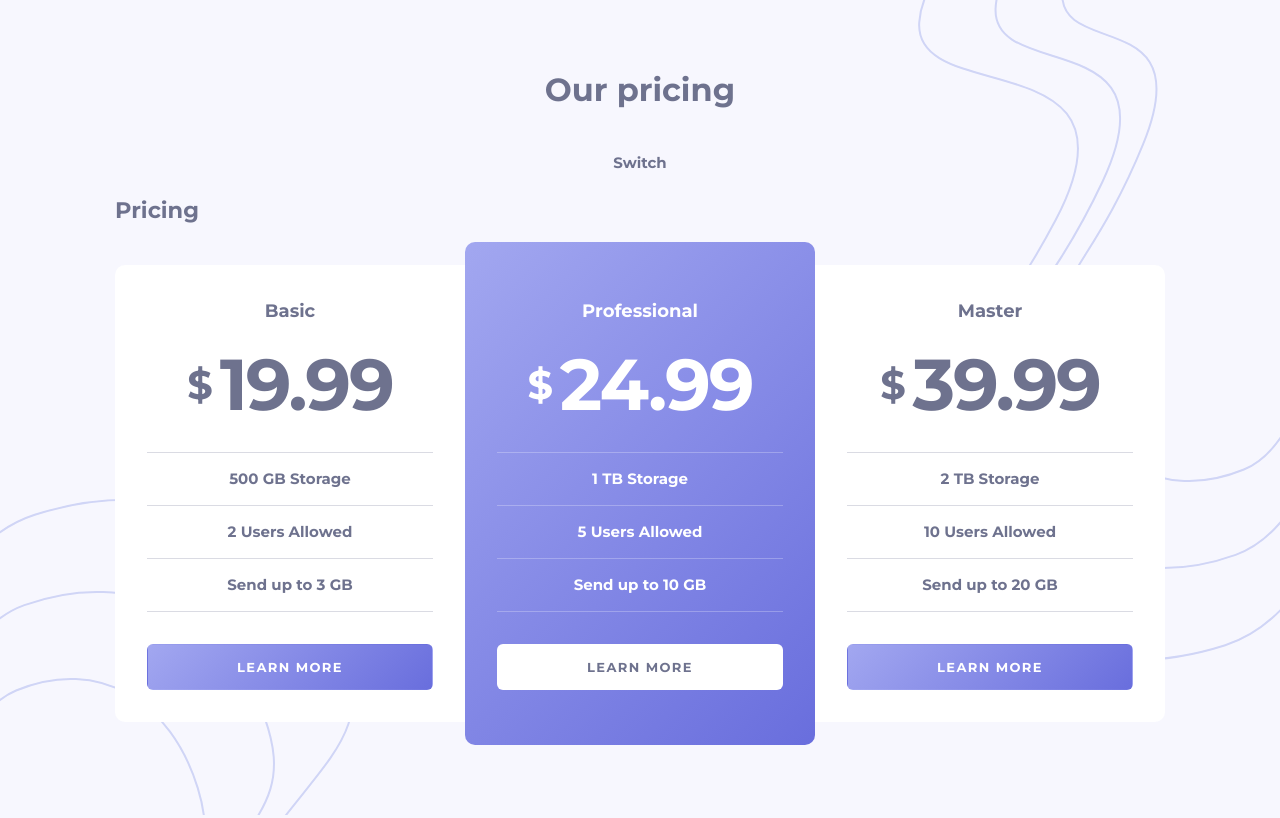
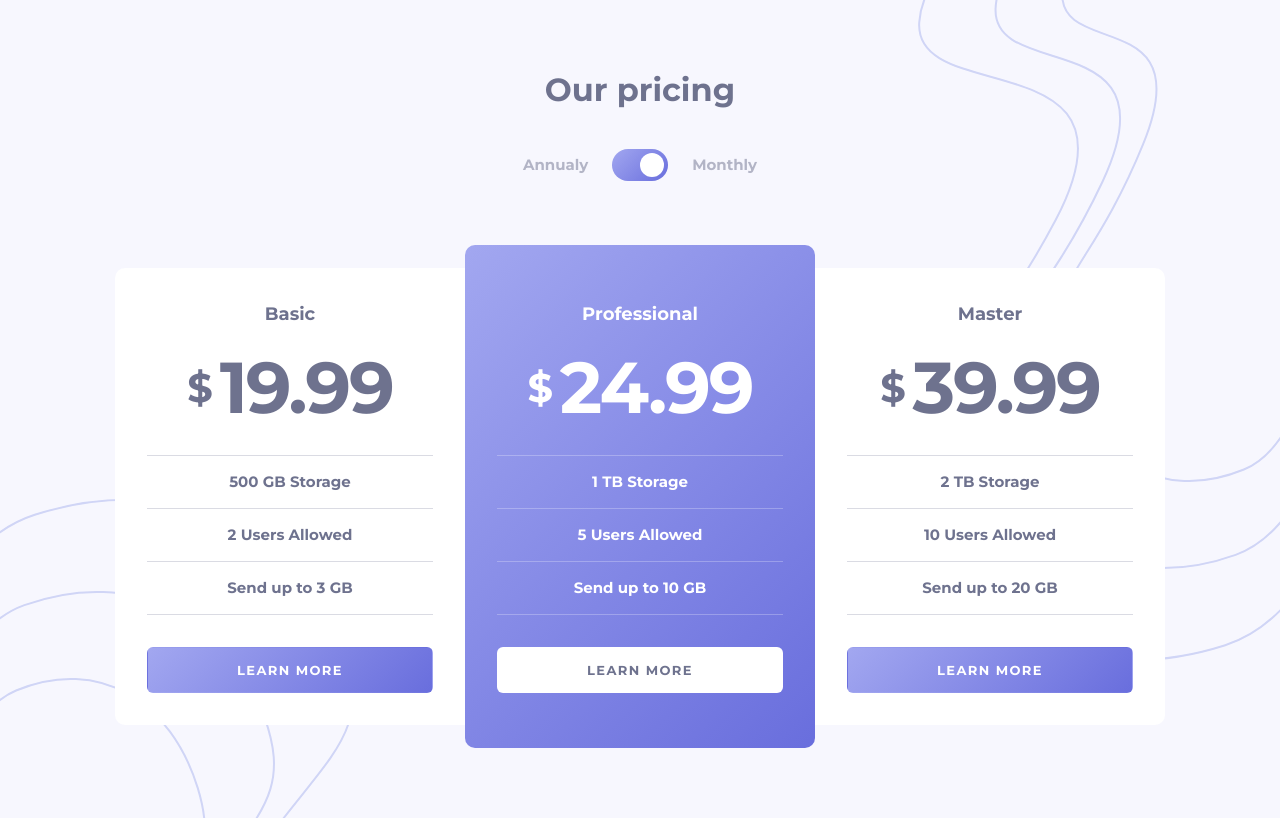
Before and after one commit to ulugbek1319/pricing-component-with-toggle, a plain HTML site: page index.html in a window 1280 px wide. Drawn offline with Linux system fonts and the light colour scheme.

Commit message:
Update plan prices on payment period change

```diff
--- a/css/styles.css
+++ b/css/styles.css
@@ -149,6 +149,68 @@ select:-webkit-autofill:focus {
 }
 
 
+/* PRICING */
+.pricing-switch {
+  margin-bottom: 64px;
+}
+
+.switch {
+  display: flex;
+  justify-content: center;
+  align-items: center;
+}
+
+.switch-label {
+  font-size: 15px;
+  line-height: 28px;
+  color: rgba(110, 114, 142, 0.5);
+  cursor: pointer;
+}
+
+.switch-label:hover {
+  color: #6e728e;
+}
+
+.switch-control {
+  position: relative;
+  padding: 4px;
+  margin-left: 24px;
+  margin-right: 24px;
+  width: 56px;
+  height: 32px;
+  border-radius: 16px;
+  background-color: #696edd;
+  background-image: linear-gradient(135deg, #A2A7F0 0%, #696EDD 100%);
+}
+
+.switch-circle {
+  width: 24px;
+  height: 24px;
+  border-radius: 50%;
+  background-color: #fff;
+  cursor: pointer;
+  transition: margin 0.3s ease;
+}
+
+.switch-control-annual,
+.switch-control-monthly {
+  position: absolute;
+  left: 0;
+  top: 0;
+  width: 100%;
+  height: 100%;
+}
+
+.switch-input-annualy:checked ~ .switch-control .switch-control-monthly,
+.switch-input-monthly:checked ~ .switch-control .switch-control-annual {
+  z-index: 5;
+}
+
+.switch-input-monthly:checked ~ .switch-control .switch-circle {
+  margin-left: 24px;
+}
+
+
 .pricing {
   width: 100%;
 }
--- a/index.html
+++ b/index.html
@@ -21,16 +21,33 @@
   <main class="main-content">
     <div class="page container">
       <h1 class="page-title">Our pricing</h1>
-      <div>Switch</div>
+      <form class="pricing-switch" action="https://echo.htmlacademy.ru" method="get">
+        <!-- SWITCH -->
+        <div class="switch">
+          <!-- SWITCH-RADIOS -->
+          <input class="switch-input-annualy visually-hidden" type="radio" name="payment_period" value="annual" id="annual-payment-radio">
+          <input class="switch-input-monthly visually-hidden" type="radio" name="payment_period" value="monthly" id="monthly-payment-radio" checked>
+
+          <label class="switch-label" for="annual-payment-radio">Annualy</label>
+          <!-- SWITCH-CONTROL -->
+          <div class="switch-control">
+            <div class="switch-circle"></div>
+            <label class="switch-control-annual" for="annual-payment-radio"></label>
+            <label class="switch-control-monthly" for="monthly-payment-radio"></label>
+          </div>
+
+          <label class="switch-label" for="monthly-payment-radio">Monthly</label>
+      </div>
+      </form>
 
       <section class="pricing">
-        <h2 class="vissualy-hidden">Pricing</h2>
+        <h2 class="visually-hidden">Pricing</h2>
         <div class="pricing-inner">
-          <section class="pricing-plan">
+          <section class="pricing-plan" data-payment-annual="19.99" data-payment-monthly="199.99">
             <h2 class="pricing-plan-title">Basic</h2>
             <div class="pricing-plan-price">
               <span class="pricing-plan-currency">$</span>
-              19.99
+              <span class="pricing-value">19.99</span>
             </div>
             <ul class="pricing-plan-features">
               <li class="pricing-plan-feature">500 GB Storage</li>
@@ -40,11 +57,11 @@
             <a class="button button-block button-primary" href="#">Learn more</a>
           </section>
 
-          <section class="pricing-plan pricing-plan-best">
+          <section class="pricing-plan pricing-plan-best" data-payment-annual="24.99" data-payment-monthly="249.99">
             <h2 class="pricing-plan-title">Professional</h2>
             <div class="pricing-plan-price">
               <span class="pricing-plan-currency">$</span>
-              24.99
+              <span class="pricing-value">24.99</span>
             </div>
             <ul class="pricing-plan-features">
               <li class="pricing-plan-feature">1 TB Storage</li>
@@ -54,11 +71,11 @@
             <a class="button button-block button-white" href="#">Learn more</a>
           </section>
 
-          <section class="pricing-plan">
+          <section class="pricing-plan" data-payment-annual="39.99" data-payment-monthly="399.99">
             <h2 class="pricing-plan-title">Master</h2>
             <div class="pricing-plan-price">
               <span class="pricing-plan-currency">$</span>
-              39.99
+              <span class="pricing-value">39.99</span>
             </div>
             <ul class="pricing-plan-features">
               <li class="pricing-plan-feature">2 TB Storage</li>
@@ -72,6 +89,8 @@
     </div>
   </main>
 
+
+
   <script src="js/main.js"></script>
 </body>
 </html>
--- a/js/main.js
+++ b/js/main.js
@@ -0,0 +1,18 @@
+const elsPaymentPeriodRadio = document.querySelectorAll('[name="payment_period"]');
+const elsPricingPlanValue = document.querySelectorAll('.pricing-value');
+
+elsPaymentPeriodRadio.forEach(function (elPaymentPeriodRadio) {
+    elPaymentPeriodRadio.addEventListener('change', function() {
+       const period = elPaymentPeriodRadio.value;
+
+       if (period === 'annual') {
+        elsPricingPlanValue.forEach(function (elPrice) {
+            elPrice.textContent = elPrice.closest('.pricing-plan').dataset.paymentMonthly;
+        });
+       } else {
+        elsPricingPlanValue.forEach(function (elPrice) {
+            elPrice.textContent = elPrice.closest('.pricing-plan').dataset.paymentAnnual;
+        });
+       }
+    });
+});
```
